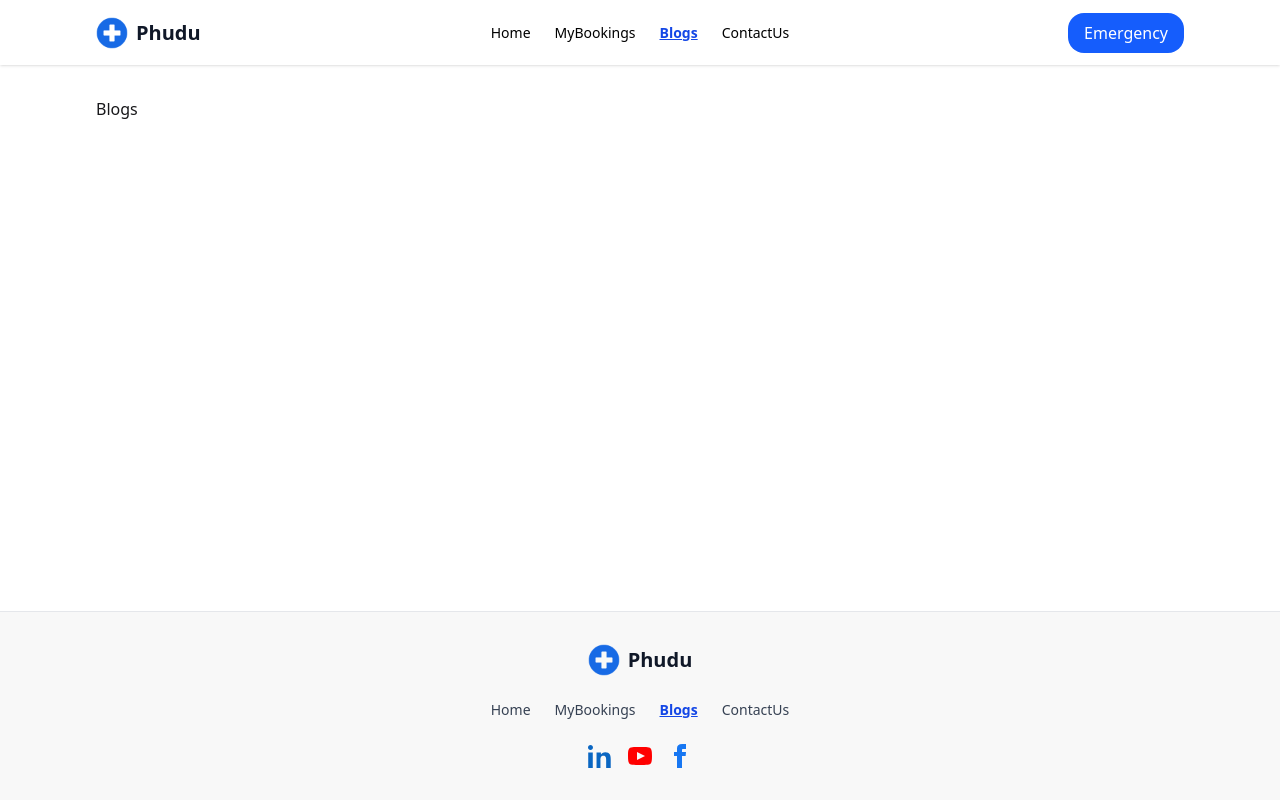
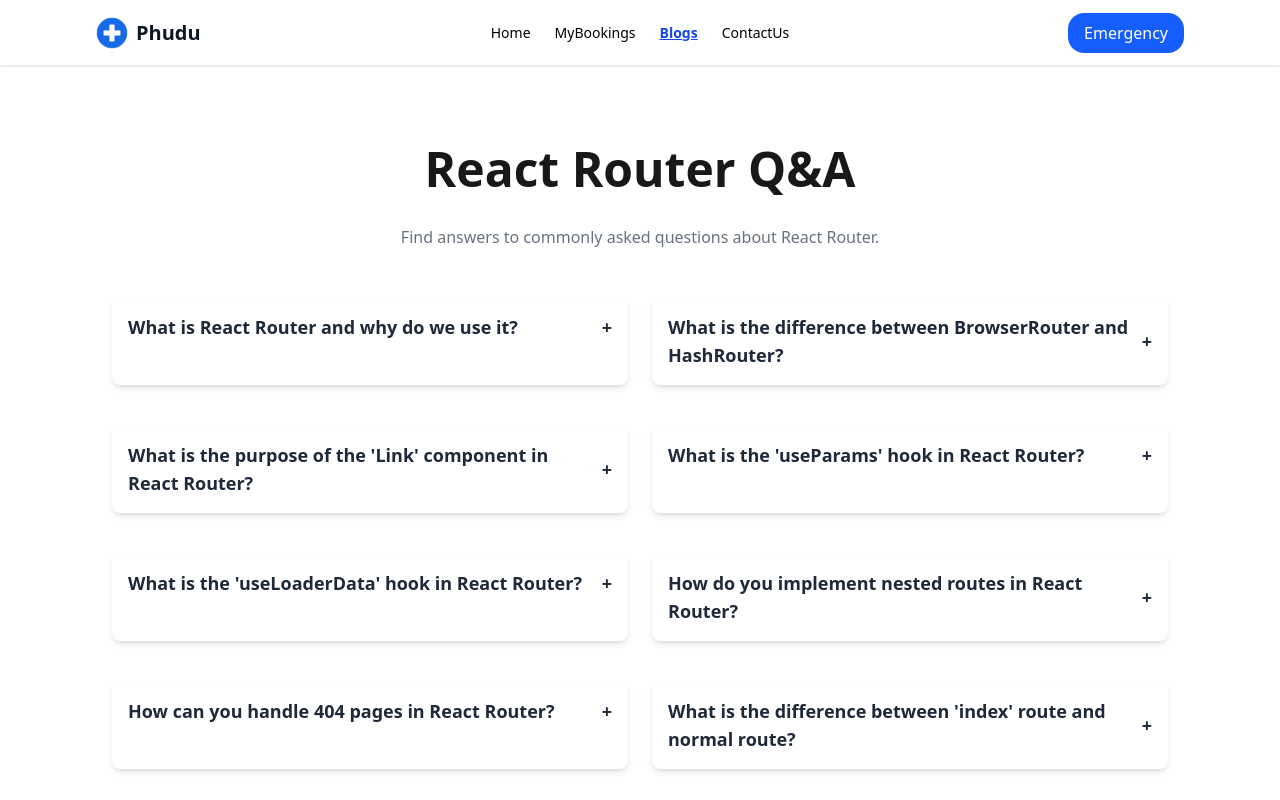
Before and after one commit to mehedipolash/Medical-Appointment-System, a React (Vite) app: page /blogs in a window 1280 px wide. Shown: the top 800 px of the page. Built offline with nearby package versions, Linux system fonts and the light colour scheme.

Commit message:
blogs pages done and react countup used in home page

```diff
--- a/package.json
+++ b/package.json
@@ -12,7 +12,9 @@
   "dependencies": {
     "@tailwindcss/vite": "^4.1.16",
     "react": "^19.1.1",
+    "react-countup": "^6.5.3",
     "react-dom": "^19.1.1",
+    "react-intersection-observer": "^9.16.0",
     "react-router": "^7.9.4",
     "tailwindcss": "^4.1.16"
   },
--- /dev/null
+++ b/public/blogs.json
@@ -0,0 +1,42 @@
+[
+  {
+    "id": 1,
+    "question": "What is React Router and why do we use it?",
+    "answer": "React Router is a standard library for routing in React. It allows you to create single-page applications with navigation without refreshing the page. It helps in managing multiple views in a React application."
+  },
+  {
+    "id": 2,
+    "question": "What is the difference between BrowserRouter and HashRouter?",
+    "answer": "BrowserRouter uses the HTML5 history API to keep the UI in sync with the URL, giving clean URLs. HashRouter uses the URL hash (window.location.hash) to simulate different pages and is useful when the server cannot handle dynamic requests."
+  },
+  {
+    "id": 3,
+    "question": "What is the purpose of the 'Link' component in React Router?",
+    "answer": "The 'Link' component is used to navigate between routes in a React application without refreshing the page. It replaces traditional anchor tags for internal navigation."
+  },
+  {
+    "id": 4,
+    "question": "What is the 'useParams' hook in React Router?",
+    "answer": "The 'useParams' hook returns an object of key/value pairs of URL parameters. It is used to access dynamic segments of the URL in a component."
+  },
+  {
+    "id": 5,
+    "question": "What is the 'useLoaderData' hook in React Router?",
+    "answer": "The 'useLoaderData' hook is used to access the data returned by a route loader. It allows you to fetch data for a route before rendering the component."
+  },
+  {
+    "id": 6,
+    "question": "How do you implement nested routes in React Router?",
+    "answer": "Nested routes are implemented by defining child routes inside a parent route using the 'children' property in the route configuration. The parent component should include an <Outlet> to render the child routes."
+  },
+  {
+    "id": 7,
+    "question": "How can you handle 404 pages in React Router?",
+    "answer": "A 404 page can be handled by using an 'errorElement' or a route with path='*'. This will render a component when no other routes match."
+  },
+  {
+    "id": 8,
+    "question": "What is the difference between 'index' route and normal route?",
+    "answer": "An 'index' route is the default child route of a parent route. It renders when the parent route matches exactly and there are no other child routes specified."
+  }
+]
--- a/src/component/DoctorsContainer.jsx
+++ b/src/component/DoctorsContainer.jsx
@@ -16,6 +16,7 @@ const DoctorsContainer = ({ doctors }) => {
 
   return (
     <div className="py-12">
+
       <div className="grid grid-cols-1 md:grid-cols-2 lg:grid-cols-3 gap-8 mb-8">
         {displayDoctors.map((doctor) => (
           <DoctorCard key={doctor.id} doctor={doctor}></DoctorCard>
--- a/src/pages/Blogs.jsx
+++ b/src/pages/Blogs.jsx
@@ -1,11 +1,52 @@
-import React from 'react';
+import React, { useState } from "react";
+import { useLoaderData } from "react-router";
+
+const BlogItem = ({ question, answer }) => {
+  const [open, setOpen] = useState(false);
+
+  return (
+    <div className="bg-white shadow-md rounded-lg p-4 mb-4 transition hover:shadow-xl">
+      <button
+        className="w-full text-left flex justify-between items-center text-lg font-semibold text-gray-800 focus:outline-none"
+        onClick={() => setOpen(!open)}
+      >
+        {question}
+        <span className={`transform transition-transform ${open ? "rotate-45" : "rotate-0"}`}>
+          +
+        </span>
+      </button>
+      {open && (
+        <div className="mt-2 text-gray-600 text-sm md:text-base">
+          {answer}
+        </div>
+      )}
+    </div>
+  );
+};
 
 const Blogs = () => {
-    return (
-        <div>
-            <h1>Blogs</h1>
-        </div>
-    );
+  const blogs = useLoaderData();
+
+  return (
+    <div className="max-w-6xl mx-auto px-4 py-12">
+      <h1 className="text-4xl md:text-5xl font-bold text-center mb-8">
+        React Router Q&A
+      </h1>
+      <p className="text-center text-gray-500 mb-12">
+        Find answers to commonly asked questions about React Router.
+      </p>
+
+      <div className="grid grid-cols-1 md:grid-cols-2 gap-6">
+        {blogs.map((blog) => (
+          <BlogItem
+            key={blog.id}
+            question={blog.question}
+            answer={blog.answer}
+          />
+        ))}
+      </div>
+    </div>
+  );
 };
 
 export default Blogs;
--- a/src/pages/Home.jsx
+++ b/src/pages/Home.jsx
@@ -1,19 +1,104 @@
 import React from 'react';
 import Hero from "../component/Hero";
 import DoctorsContainer from "../component/DoctorsContainer";
-import { useLoaderData } from 'react-router';
+import { useLoaderData } from "react-router";
+import CountUp from "react-countup";
+import { useInView } from "react-intersection-observer";
+
+// Import your images from assets folder
+import doctorIcon from "../assets/success-doctor.png";
+import patientsIcon from "../assets/success-patients.png";
+import reviewIcon from "../assets/success-review.png";
+import staffIcon from "../assets/success-staffs.png";
+
+// CountUpCard component
+const CountUpCard = ({ end, label, icon }) => {
+  const { ref, inView } = useInView({
+    threshold: 0.3,
+    triggerOnce: true,
+  });
+
+  return (
+    <div
+      ref={ref}
+      className="bg-white p-8 rounded-lg shadow-lg max-w-xs mx-auto my-4 transition duration-300 hover:shadow-xl"
+    >
+      <div className="flex justify-center items-center mb-4">
+        {icon && <img src={icon} alt={label} className="w-12 h-12" />}
+      </div>
+
+      <div className="text-5xl font-extrabold text-black mb-2">
+        {inView ? (
+          <CountUp end={end} duration={3} separator="," suffix="+" delay={0} />
+        ) : (
+          "0+"
+        )}
+      </div>
+
+      <p className="text-lg font-medium text-gray-600">{label}</p>
+    </div>
+  );
+};
 
 const Home = () => {
+  const data = useLoaderData();
 
-    const data=useLoaderData();
+  // Stats data with your custom icons
+  const stats = [
+    { count: 199, label: "Total Doctors", icon: doctorIcon },
+    { count: 467, label: "Total Reviews", icon: reviewIcon },
+    { count: 1900, label: "Patients", icon: patientsIcon },
+    { count: 300, label: "Total Staff", icon: staffIcon },
+  ];
 
+  return (
+    <div>
+      <Hero />
 
-    return (
-        <div>
-           <Hero></Hero>
-           <DoctorsContainer doctors={data}></DoctorsContainer>
+      {/* Doctors Section */}
+      <div className="text-center space-y-2 mb-8">
+        <h1 className="text-5xl font-bold">Our Best Doctors</h1>
+        <p className="text-gray-400 text-[16px]">
+          Our platform connects you with verified, experienced doctors across
+          various specialties — all at your convenience. Whether it's a <br />
+          routine checkup or urgent consultation, book appointments in minutes
+          and receive quality care you can trust.
+        </p>
+      </div>
+
+      <DoctorsContainer doctors={data} />
+
+      {/* Stats Section */}
+      <div className="py-16 px-4 bg-pink-50/50">
+        <div className="text-center space-y-2 mb-12">
+          <h1 className="text-5xl font-bold">
+            We Provide Best Medical Services
+          </h1>
+          <p className="text-gray-400 text-[16px]">
+            Our platform connects you with verified, experienced doctors across
+            various specialties — all at your convenience.
+          </p>
         </div>
-    );
+
+        {/* CountUp Cards */}
+        <div className="flex flex-wrap justify-center gap-6 lg:gap-10">
+          {stats.map((stat) => (
+            <CountUpCard
+              key={stat.label}
+              end={stat.count}
+              label={stat.label}
+              icon={stat.icon}
+            />
+          ))}
+        </div>
+
+        {/* Separator Line */}
+        <div className="flex justify-center mt-10">
+          <div className="h-1 w-20 bg-pink-400"></div>
+        </div>
+      </div>
+    </div>
+  );
 };
 
 export default Home;
--- a/src/routes/routes.jsx
+++ b/src/routes/routes.jsx
@@ -26,6 +26,8 @@ export const router = createBrowserRouter([
       {
         path: "/blogs",
         element: <Blogs></Blogs>,
+        hydrateFallbackElement: <p>please wait...</p>,
+        loader: ()=> fetch('../blogs.json'),
       },
       {
         path: "/contactus",
@@ -34,7 +36,7 @@ export const router = createBrowserRouter([
       {
         path:"doctordetails/:id",
         element:<DoctorDetails></DoctorDetails>,
-        hydrateFallbackElement: <p>Please wait</p>,
+        hydrateFallbackElement: <p>Please wait...</p>,
         loader: () => fetch('../doctors.json'),
       }
     ],
```
Also changed, not shown: 1 other file (tests, documents, lock files or other folders).
